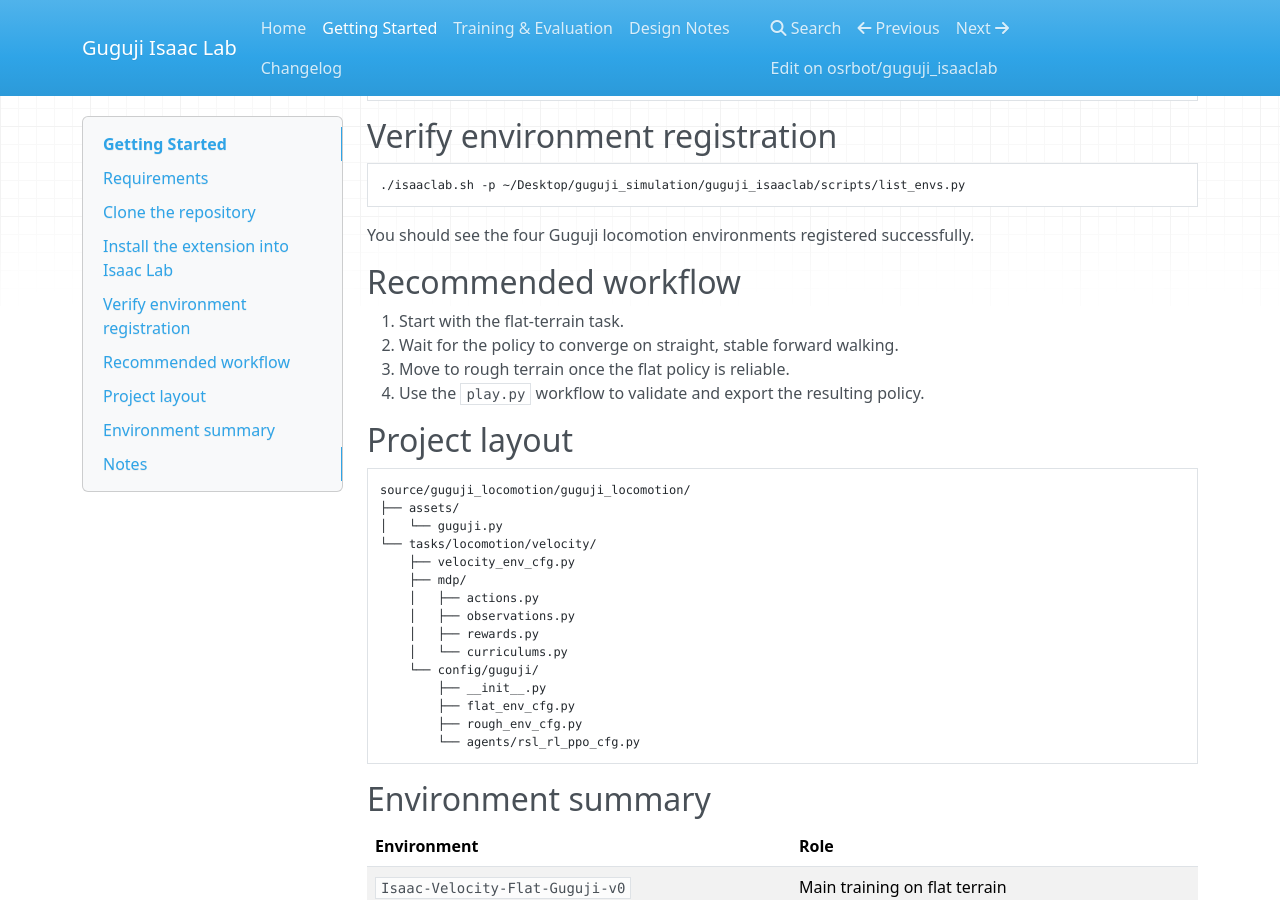
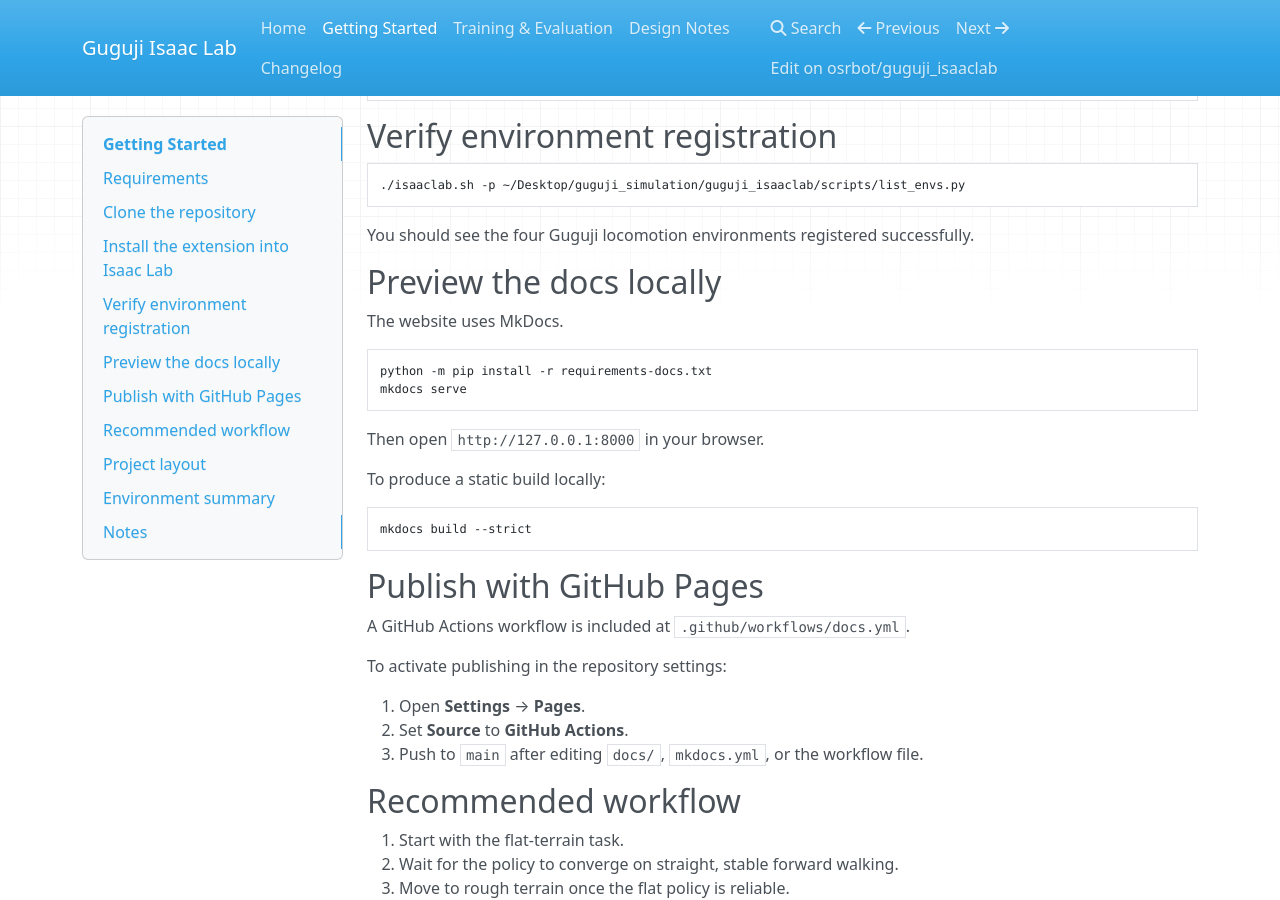
Before and after one commit to osrbot/guguji_isaaclab, an MkDocs documentation site: the page built from docs/getting-started.md, in a window 1280 px wide and 900 px high, scrolled down 621 px. Built offline with MkDocs 1.6.1, drawn with Linux system fonts in a browser that asks for light colours; nearby versions of some CDN libraries.

Commit message:
docs: add local preview and deployment notes

````diff
--- a/docs/getting-started.md
+++ b/docs/getting-started.md
@@ -36,6 +36,33 @@ cd ~/rlgpu_ws/IsaacLab
 ```
 
 You should see the four Guguji locomotion environments registered successfully.
+
+## Preview the docs locally
+
+The website uses MkDocs.
+
+```bash
+python -m pip install -r requirements-docs.txt
+mkdocs serve
+```
+
+Then open `http://127.0.0.1:8000` in your browser.
+
+To produce a static build locally:
+
+```bash
+mkdocs build --strict
+```
+
+## Publish with GitHub Pages
+
+A GitHub Actions workflow is included at `.github/workflows/docs.yml`.
+
+To activate publishing in the repository settings:
+
+1. Open **Settings** → **Pages**.
+2. Set **Source** to **GitHub Actions**.
+3. Push to `main` after editing `docs/`, `mkdocs.yml`, or the workflow file.
 
 ## Recommended workflow
 
````
